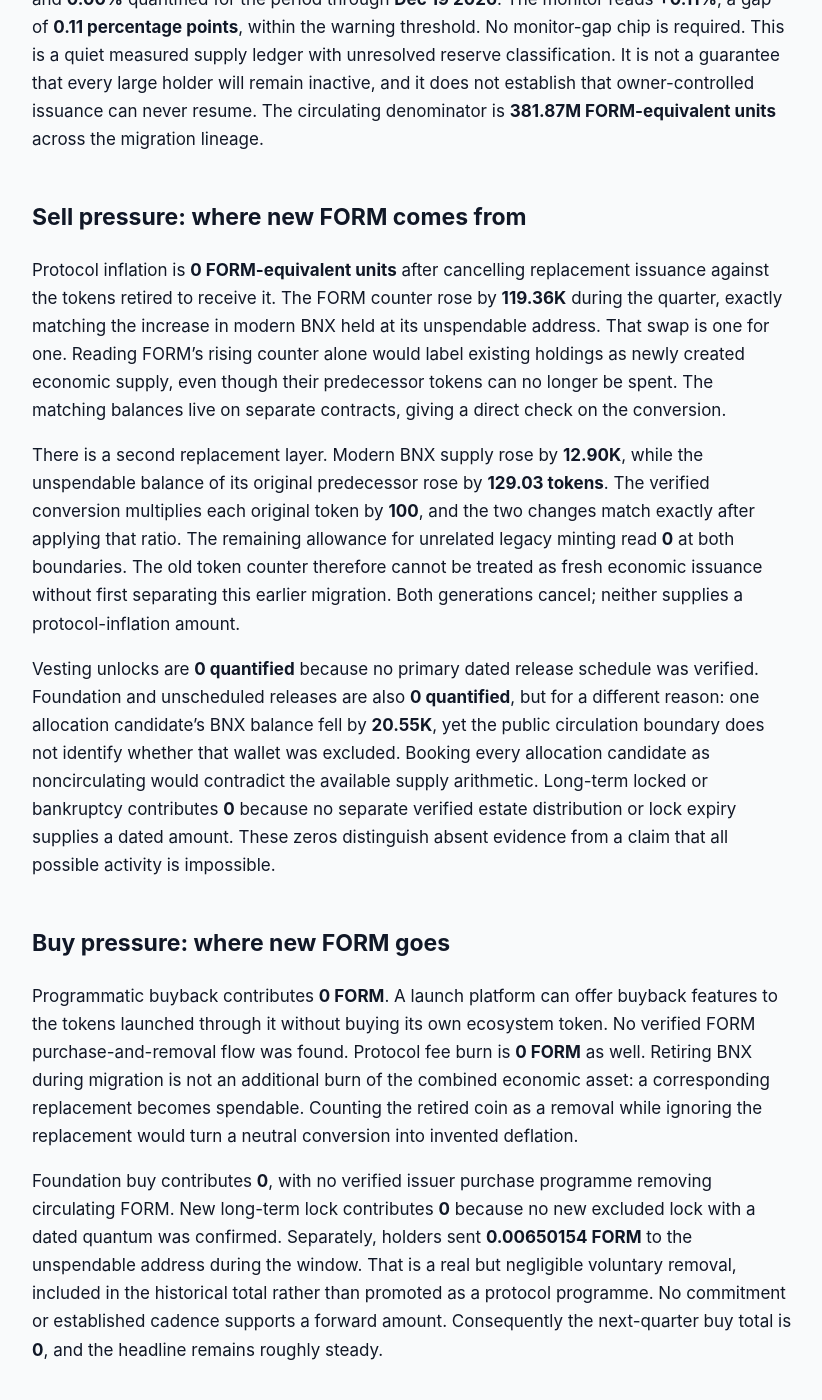
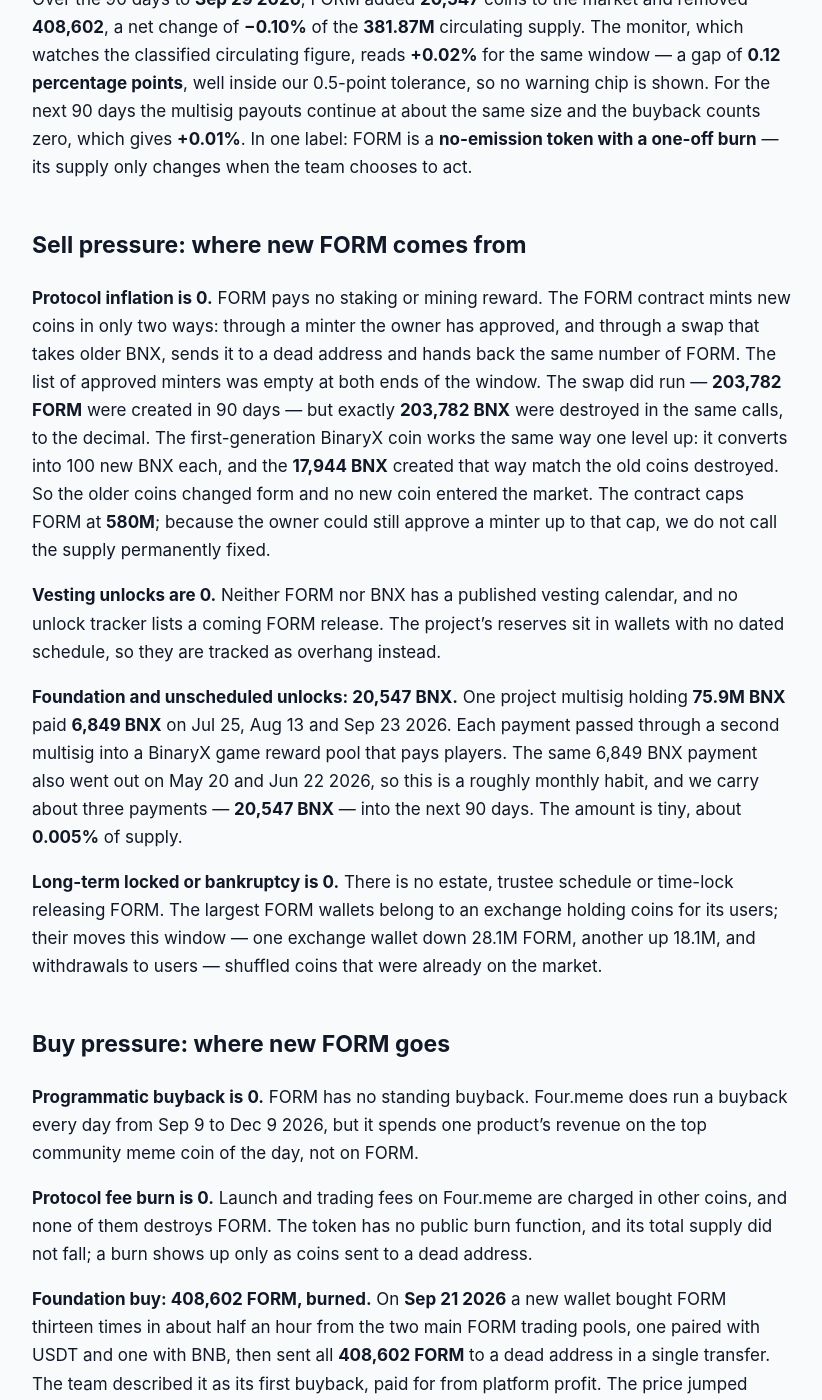
Before and after one commit to jeevansongmy-spec/mrnasdog-articles, a Jekyll site: the page built from crypto/form-pressure-framework.md, in a window 1280 px wide and 1400 px high, scrolled down 529 px. Shown: the whole window, without its empty margins (228-1050 px from the left). Built offline with Jekyll 4.4.1, drawn with Linux system fonts in a browser that asks for light colours; some of the changed text lies outside the part shown.

Commit message:
publish: crypto/form-pressure-framework

```diff
--- a/crypto/form-pressure-framework.md
+++ b/crypto/form-pressure-framework.md
@@ -1,6 +1,6 @@
 ---
 title: "FORM Inflation Analysis · September 2026 · Mixed flows · supply roughly steady"
-description: "Mixed flows, supply roughly steady: FORM migrations add no net coins. The 0.00% forecast leaves unclassified allocation-wallet releases explicit and unpriced."
+description: "FORM supply is roughly steady: swaps from BNX add no new coins, and a first buyback burned 408,602 FORM on Sep 21 2026, so supply fell 0.10% in 90 days."
 canonical_url: "https://mrnasdog.com/research/form/inflation"
 tags: ["crypto", "form", "four", "launchpad"]
 published: true
@@ -10,44 +10,48 @@ Originally published at [FORM Inflation Analysis · September 2026 · Mixed flow
 
 # FORM Inflation Analysis · September 2026 · Mixed flows · supply roughly steady
 
-Mixed flows · supply roughly steady. FORM’s two migration stages add **0 net new coins**, while the only measured removal was less than one hundredth of a token; the reading rounds to **0.00%**, against a monitor reading of **+0.11%**. The forward estimate is **0.00%** with allocation-wallet releases explicitly unquantified, and the owner’s ability to appoint minters prevents an immutable-supply claim.
+FORM, the coin of Four and its Four.meme meme-coin launchpad on BNB Chain, shrank slightly over the last 90 days: the only new FORM came from holders swapping the older BinaryX (BNX) coin one for one, which adds nothing overall, while a first-ever buyback on **Sep 21 2026** bought **408,602 FORM** and burned it. Against a small release of **20,547 BNX** from a project multisig, net supply fell **0.10%**. For the next 90 days we project **+0.01%** — flat — because no second buyback is scheduled, and the hard ceiling stays at **580M FORM**.
 
 ## The verdict, in one paragraph
 
-Four’s FORM token reads approximately **0.00% net** over the 90 days ending **Sep 20 2026**, and **0.00%** quantified for the period through **Dec 19 2026**. The monitor reads **+0.11%**, a gap of **0.11 percentage points**, within the warning threshold. No monitor-gap chip is required. This is a quiet measured supply ledger with unresolved reserve classification. It is not a guarantee that every large holder will remain inactive, and it does not establish that owner-controlled issuance can never resume. The circulating denominator is **381.87M FORM-equivalent units** across the migration lineage.
+Over the 90 days to **Sep 29 2026**, FORM added **20,547** coins to the market and removed **408,602**, a net change of **−0.10%** of the **381.87M** circulating supply. The monitor, which watches the classified circulating figure, reads **+0.02%** for the same window — a gap of **0.12 percentage points**, well inside our 0.5-point tolerance, so no warning chip is shown. For the next 90 days the multisig payouts continue at about the same size and the buyback counts zero, which gives **+0.01%**. In one label: FORM is a **no-emission token with a one-off burn** — its supply only changes when the team chooses to act.
 
 ## Sell pressure: where new FORM comes from
 
-Protocol inflation is **0 FORM-equivalent units** after cancelling replacement issuance against the tokens retired to receive it. The FORM counter rose by **119.36K** during the quarter, exactly matching the increase in modern BNX held at its unspendable address. That swap is one for one. Reading FORM’s rising counter alone would label existing holdings as newly created economic supply, even though their predecessor tokens can no longer be spent. The matching balances live on separate contracts, giving a direct check on the conversion.
+**Protocol inflation is 0.** FORM pays no staking or mining reward. The FORM contract mints new coins in only two ways: through a minter the owner has approved, and through a swap that takes older BNX, sends it to a dead address and hands back the same number of FORM. The list of approved minters was empty at both ends of the window. The swap did run — **203,782 FORM** were created in 90 days — but exactly **203,782 BNX** were destroyed in the same calls, to the decimal. The first-generation BinaryX coin works the same way one level up: it converts into 100 new BNX each, and the **17,944 BNX** created that way match the old coins destroyed. So the older coins changed form and no new coin entered the market. The contract caps FORM at **580M**; because the owner could still approve a minter up to that cap, we do not call the supply permanently fixed.
 
-There is a second replacement layer. Modern BNX supply rose by **12.90K**, while the unspendable balance of its original predecessor rose by **129.03 tokens**. The verified conversion multiplies each original token by **100**, and the two changes match exactly after applying that ratio. The remaining allowance for unrelated legacy minting read **0** at both boundaries. The old token counter therefore cannot be treated as fresh economic issuance without first separating this earlier migration. Both generations cancel; neither supplies a protocol-inflation amount.
+**Vesting unlocks are 0.** Neither FORM nor BNX has a published vesting calendar, and no unlock tracker lists a coming FORM release. The project's reserves sit in wallets with no dated schedule, so they are tracked as overhang instead.
 
-Vesting unlocks are **0 quantified** because no primary dated release schedule was verified. Foundation and unscheduled releases are also **0 quantified**, but for a different reason: one allocation candidate’s BNX balance fell by **20.55K**, yet the public circulation boundary does not identify whether that wallet was excluded. Booking every allocation candidate as noncirculating would contradict the available supply arithmetic. Long-term locked or bankruptcy contributes **0** because no separate verified estate distribution or lock expiry supplies a dated amount. These zeros distinguish absent evidence from a claim that all possible activity is impossible.
+**Foundation and unscheduled unlocks: 20,547 BNX.** One project multisig holding **75.9M BNX** paid **6,849 BNX** on Jul 25, Aug 13 and Sep 23 2026. Each payment passed through a second multisig into a BinaryX game reward pool that pays players. The same 6,849 BNX payment also went out on May 20 and Jun 22 2026, so this is a roughly monthly habit, and we carry about three payments — **20,547 BNX** — into the next 90 days. The amount is tiny, about **0.005%** of supply.
+
+**Long-term locked or bankruptcy is 0.** There is no estate, trustee schedule or time-lock releasing FORM. The largest FORM wallets belong to an exchange holding coins for its users; their moves this window — one exchange wallet down 28.1M FORM, another up 18.1M, and withdrawals to users — shuffled coins that were already on the market.
 
 ## Buy pressure: where new FORM goes
 
-Programmatic buyback contributes **0 FORM**. A launch platform can offer buyback features to the tokens launched through it without buying its own ecosystem token. No verified FORM purchase-and-removal flow was found. Protocol fee burn is **0 FORM** as well. Retiring BNX during migration is not an additional burn of the combined economic asset: a corresponding replacement becomes spendable. Counting the retired coin as a removal while ignoring the replacement would turn a neutral conversion into invented deflation.
+**Programmatic buyback is 0.** FORM has no standing buyback. Four.meme does run a buyback every day from Sep 9 to Dec 9 2026, but it spends one product's revenue on the top community meme coin of the day, not on FORM.
 
-Foundation buy contributes **0**, with no verified issuer purchase programme removing circulating FORM. New long-term lock contributes **0** because no new excluded lock with a dated quantum was confirmed. Separately, holders sent **0.00650154 FORM** to the unspendable address during the window. That is a real but negligible voluntary removal, included in the historical total rather than promoted as a protocol programme. No commitment or established cadence supports a forward amount. Consequently the next-quarter buy total is **0**, and the headline remains roughly steady.
+**Protocol fee burn is 0.** Launch and trading fees on Four.meme are charged in other coins, and none of them destroys FORM. The token has no public burn function, and its total supply did not fall; a burn shows up only as coins sent to a dead address.
+
+**Foundation buy: 408,602 FORM, burned.** On **Sep 21 2026** a new wallet bought FORM thirteen times in about half an hour from the two main FORM trading pools, one paired with USDT and one with BNB, then sent all **408,602 FORM** to a dead address in a single transfer. The team described it as its first buyback, paid for from platform profit. The price jumped about 40% that day before giving much of it back. Because nothing says when or whether it will happen again, the next 90 days count **0** for this row. Apart from this burn, the dead address took in less than a hundredth of a coin from ordinary holders.
+
+**New long-term lock is 0.** No staking lock or time-lock removed FORM from circulation. A BinaryX game vault holds about **0.57M BNX**, but players deposit and withdraw every day, so it holds coins that are still theirs.
 
 ## Foundation and overhang
 
-Eight allocation candidates hold approximately **277.90M modern BNX**, with seven unchanged and one Safe showing the measured payout. They hold no FORM at either boundary. These balances are readable, but ownership and circulating classification are separate questions. Their combined amount is larger than the approximately **195.13M** difference between the combined modern-token supply and the classified float. They therefore cannot all be excluded reserves under that definition. Treating the entire group as future additions would overstate the possible new float.
+The real overhang is the BNX that was never swapped. About **280.2M BNX** is still outstanding next to **296.8M FORM**, and almost all of it sits in eight places: five multisigs holding **75.9M**, **61.6M**, **25.2M**, **16.4M** and **1.4M BNX**; two single wallets holding **63.1M** and **24.7M BNX**; and a contract holding **9.6M BNX**. Only the 75.9M multisig moved this window, with the small monthly payouts described above. None of these holders has published a schedule, and any of them could swap to FORM and sell at any time, so we read their balances at every rebuild. The circulating figure we divide by has not changed since the start of 2026, so it will not show a release on its own — our wallet reads are what catch it. If any of these balances falls between rebuilds, that outflow enters the Foundation and unscheduled unlocks row at the next rebuild.
 
-The largest candidate retains **75.92M BNX**; the others hold about **63.06M**, **61.61M**, **25.16M**, **24.74M**, **16.44M**, **9.60M** and **1.36M**. Each is refreshed from chain balances at a rebuild. A wallet ending with no FORM does not prove it never migrated: replacement tokens could have arrived and then left between the two observations. If a verified excluded allocation releases coins, that outflow enters the sell ledger at the next refresh. Until its boundary and destination are established, the measured transfer remains a tracked risk rather than an invented inflation figure.
+## How FORM compares to other launchpad and exchange tokens
 
-## How FORM compares to other migrating ecosystem tokens
+Most tokens tied to a trading venue earn their supply story through a steady buyer. Some launchpad tokens send a fixed share of each day's revenue into buybacks, so coins leave the market every day by rule. BNB, the chain FORM lives on, burns coins every quarter by a published rule. FORM has neither: its fees are not tied to the token, and its one buyback was a single decision. That makes FORM's supply quieter but also less predictable — it will not grow on its own, but nothing guarantees it will shrink either.
 
-FORM is best compared with token migrations, not with continuously emitting proof-of-stake networks. A network reward creates additional economic units to compensate validators or stakers. A replacement contract changes the representation of an existing claim. The right comparison follows the old and new units together, applying the conversion ratio before calculating supply growth. This remains true when a project changes its name or product focus: a branding event does not establish an emission event.
-
-FORM also differs from an immutable fixed-supply token. Its current minting configuration does not eliminate the owner’s ability to appoint a minter. The FORM contract has a **580M** ceiling, but that counter must be considered alongside outstanding predecessor claims and the rules governing conversion. A cap on one contract is not permission to ignore the others. Likewise, ecosystem revenue and token-holder removal are separate: a growing platform does not establish a FORM buyback unless a verifiable mechanism connects the revenue to purchases and an excluded destination.
+On the sell side FORM also differs from new launchpad and game tokens that still carry team and investor vesting. FORM has no vesting calendar left and no reward emission; its risk is concentrated in a few large, unswapped BNX reserves rather than a steady unlock stream. A coin with monthly unlocks shows its pressure every month. FORM's pressure, if it comes, would come as one large move from a wallet that has been still for a long time.
 
 ## What to watch in the next 90 days
 
-Through **Dec 19 2026**, watch for an owner transaction that appoints a FORM minter or changes the live permission set. Reconcile any new FORM creation with BNX retirement, and any legacy BNX creation with the original predecessor’s conversion. Request a wallet-level circulation map before assigning the allocation candidates a release forecast. Follow issuer announcements for a token-specific buyback contract, a dated allocation schedule or a new long-term lock. No dated supply-changing event was verified for the upcoming strip.
+The next monthly multisig payout, expected around late October 2026, should again be about **6,849 BNX**; a bigger payment would raise the sell side. Any announcement of a second FORM buyback, or of a share of platform revenue going to FORM, would add a buyer the ledger does not count today. The meme-coin buyback programme ends on **Dec 9 2026**; watch whether its successor includes FORM. Watch the two large single BNX wallets (**63.1M** and **24.7M BNX**) for any swap or transfer. And watch the FORM contract for a new approved minter, which would be the first new-coin path since the swaps began.
 
 ## Summary
 
-FORM’s verdict is **Mixed flows · supply roughly steady**, with a **0.00%** rounded historical reading and forward estimate. Two generations of migration explain the growing token counters without adding economic supply. The main unresolved risk is allocation-wallet classification, alongside the owner’s remaining mint permissions. The **580M** FORM contract ceiling is relevant, but complete accounting still requires following predecessor claims and replacement tokens together.
+FORM's supply was roughly steady over the 90 days to Sep 29 2026, down **0.10%** after the team's first buyback burned **408,602 FORM** against a **20,547 BNX** multisig release. FORM has no reward emission and no vesting; new FORM appears only when older BNX is swapped one for one, which adds nothing overall. The key risk is the roughly **280M BNX** never swapped, most of it in a few project wallets with no schedule. The contract ceiling is **580M FORM**, and with no second buyback planned we project **+0.01%** for the next 90 days.
 
-MrNasdog Pressure Framework analysis of FORM, Metric 1 — Inflation. Data + explanation only. Not financial advice. Updated Sep 20 2026.
+MrNasdog Pressure Framework analysis of FORM, Metric 1 — Inflation. Data + explanation only. Not financial advice. Checked Sep 29 2026.
```
